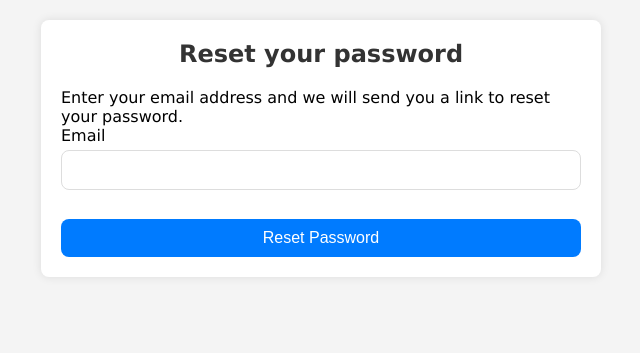
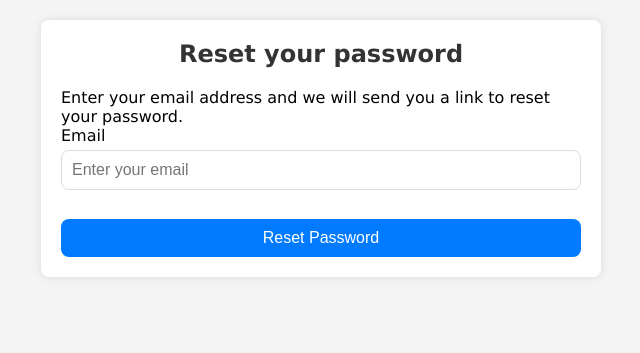
Before and after one commit to MACantara/TRACKIT-PHP-MySQL, a PHP site: page /TRACKIT-PHP-MySQL/forgot-password.php in a window 1280 px wide. Shown: the part 56-409 px from the top of the page, without its empty margins (319-959 px from the left). Run offline with PHP 8.4, Linux system fonts and the light colour scheme.

Commit message:
Update forgot-password.php to improve email input placeholder and button styling

```diff
--- a/forgot-password.php
+++ b/forgot-password.php
@@ -20,8 +20,8 @@ session_start();
             <p>Enter your email address and we will send you a link to reset your password.</p>
             <form action="includes/reset-request.inc.php" method="post">
                 <label for="email">Email</label>
-                <input type="email" name="email" id="email" required><br>
-                <button type="submit" name="reset-request-submit">Reset Password</button>
+                <input type="email" name="email" id="email" placeholder="Enter your email" required><br>
+                <button class="button" type="submit" name="reset-request-submit">Reset Password</button>
             </form>
             <?php
             if (isset($_GET["reset"])) {
```
